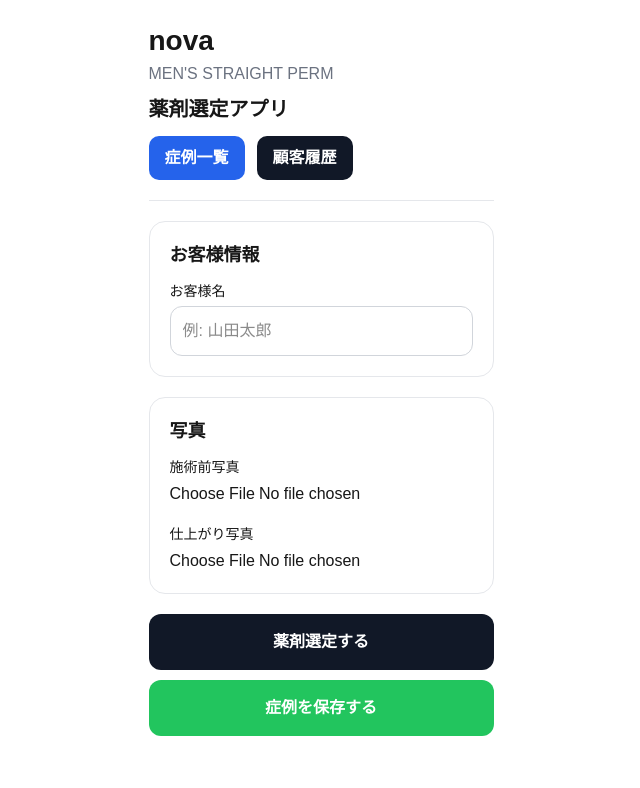
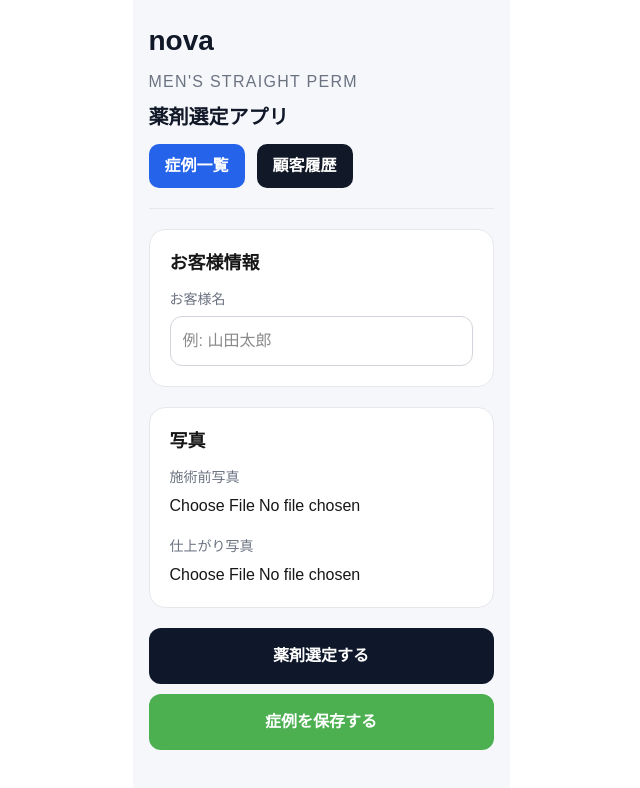
Before and after one commit to yosi080508050805-prog/nova-hair-app, a Next.js app: page / in a window 1280 px wide. Shown: the top 788 px of the page, without its empty margins (319-959 px from the left). Built offline with nearby package versions, Linux system fonts and the light colour scheme; no server answers.

Commit message:
replace home page with clean version

```diff
--- a/app/page.tsx
+++ b/app/page.tsx
@@ -2,7 +2,7 @@
 
 import { createClient } from "@supabase/supabase-js";
 import Link from "next/link";
-import { useEffect, useMemo, useState } from "react";
+import { useState } from "react";
 
 const supabaseUrl = process.env.NEXT_PUBLIC_SUPABASE_URL!;
 const supabaseKey =
@@ -10,25 +10,11 @@ const supabaseKey =
 
 const supabase = createClient(supabaseUrl, supabaseKey);
 
-type SavedCase = {
-  id: number;
-  customerName: string;
-  title: string;
-  date: string;
-  serviceArea: string;
-  root: string;
-  tip: string;
-  treatment: string;
-  warning: string;
-  memo: string;
-  beforePhotoUrl?: string;
-  afterPhotoUrl?: string;
-};
-
 export default function Home() {
   const [customerName, setCustomerName] = useState("");
   const [beforePhotoUrl, setBeforePhotoUrl] = useState("");
   const [afterPhotoUrl, setAfterPhotoUrl] = useState("");
+  const [loading, setLoading] = useState(false);
 
   const handlePhotoChange = async (
     e: React.ChangeEvent<HTMLInputElement>,
@@ -37,14 +23,16 @@ export default function Home() {
     if (!e.target.files?.length) return;
 
     const file = e.target.files[0];
-
     const fileName = `${Date.now()}_${file.name}`;
 
-    const { data, error } = await supabase.storage
+    setLoading(true);
+
+    const { error } = await supabase.storage
       .from("photos")
       .upload(fileName, file);
 
     if (error) {
+      setLoading(false);
       alert("アップロード失敗");
       return;
     }
@@ -58,66 +46,96 @@ export default function Home() {
     } else {
       setAfterPhotoUrl(urlData.publicUrl);
     }
+
+    setLoading(false);
   };
 
-  const cardStyle = {
+  const cardStyle: React.CSSProperties = {
     background: "white",
     borderRadius: "16px",
     padding: "20px",
     marginBottom: "20px",
-    border: "1px solid #e5e7eb"
+    border: "1px solid #e5e7eb",
   };
 
-  const sectionTitleStyle = {
+  const sectionTitleStyle: React.CSSProperties = {
     fontSize: "18px",
-    fontWeight: 600,
-    marginBottom: "12px"
+    fontWeight: 700,
+    marginBottom: "12px",
   };
 
-  const smallLabelStyle = {
+  const smallLabelStyle: React.CSSProperties = {
     fontSize: "14px",
-    marginBottom: "4px"
+    marginBottom: "6px",
+    color: "#6b7280",
   };
 
-  const photoPreviewStyle = {
+  const inputStyle: React.CSSProperties = {
+    width: "100%",
+    padding: "12px",
+    borderRadius: "12px",
+    border: "1px solid #d1d5db",
+    fontSize: "16px",
+    boxSizing: "border-box",
+    background: "white",
+  };
+
+  const photoPreviewStyle: React.CSSProperties = {
     width: "100%",
     marginTop: "10px",
-    borderRadius: "12px"
+    borderRadius: "12px",
+    border: "1px solid #e5e7eb",
   };
 
   return (
     <main
       style={{
-        maxWidth: "700px",
+        maxWidth: "760px",
         margin: "0 auto",
-        padding: "20px"
+        padding: "20px 16px 60px",
+        minHeight: "100vh",
+        background: "#f5f7fb",
       }}
     >
-      <h1 style={{ fontSize: "28px", fontWeight: 700 }}>
+      <h1
+        style={{
+          fontSize: "28px",
+          fontWeight: 700,
+          marginBottom: "8px",
+          color: "#111827",
+        }}
+      >
         nova
       </h1>
 
-      <p style={{ color: "#6b7280" }}>
-        MEN'S STRAIGHT PERM
+      <p
+        style={{
+          color: "#6b7280",
+          letterSpacing: "0.08em",
+          marginBottom: "8px",
+        }}
+      >
+        MEN&apos;S STRAIGHT PERM
       </p>
 
       <p
         style={{
           fontSize: "20px",
           fontWeight: 700,
-          marginTop: "8px"
+          color: "#111827",
+          marginBottom: "8px",
         }}
       >
         薬剤選定アプリ
       </p>
 
-      {/* ナビボタン */}
       <div
         style={{
           display: "flex",
           gap: "12px",
           marginTop: "12px",
-          marginBottom: "20px"
+          marginBottom: "20px",
+          flexWrap: "wrap",
         }}
       >
         <Link
@@ -128,7 +146,8 @@ export default function Home() {
             padding: "10px 16px",
             borderRadius: "10px",
             textDecoration: "none",
-            fontWeight: 600
+            fontWeight: 600,
+            display: "inline-block",
           }}
         >
           症例一覧
@@ -142,7 +161,8 @@ export default function Home() {
             padding: "10px 16px",
             borderRadius: "10px",
             textDecoration: "none",
-            fontWeight: 600
+            fontWeight: 600,
+            display: "inline-block",
           }}
         >
           顧客履歴
@@ -153,82 +173,55 @@ export default function Home() {
         style={{
           marginBottom: "20px",
           border: "none",
-          borderTop: "1px solid #e5e7eb"
+          borderTop: "1px solid #e5e7eb",
         }}
       />
 
-      {/* 顧客情報 */}
       <section style={cardStyle}>
-        <h2 style={sectionTitleStyle}>
-          お客様情報
-        </h2>
+        <h2 style={sectionTitleStyle}>お客様情報</h2>
 
         <div>
-          <p style={smallLabelStyle}>
-            お客様名
-          </p>
-
+          <p style={smallLabelStyle}>お客様名</p>
           <input
             type="text"
             value={customerName}
-            onChange={(e) =>
-              setCustomerName(e.target.value)
-            }
+            onChange={(e) => setCustomerName(e.target.value)}
             placeholder="例: 山田太郎"
-            style={{
-              width: "100%",
-              padding: "12px",
-              borderRadius: "12px",
-              border: "1px solid #d1d5db",
-              fontSize: "16px"
-            }}
+            style={inputStyle}
           />
         </div>
       </section>
 
-      {/* 写真 */}
       <section style={cardStyle}>
-        <h2 style={sectionTitleStyle}>
-          写真
-        </h2>
+        <h2 style={sectionTitleStyle}>写真</h2>
 
         <div style={{ marginBottom: "18px" }}>
-          <p style={smallLabelStyle}>
-            施術前写真
-          </p>
-
+          <p style={smallLabelStyle}>施術前写真</p>
           <input
             type="file"
             accept="image/*"
-            onChange={(e) =>
-              handlePhotoChange(e, "before")
-            }
+            onChange={(e) => handlePhotoChange(e, "before")}
           />
-
           {beforePhotoUrl && (
             <img
               src={beforePhotoUrl}
+              alt="施術前"
               style={photoPreviewStyle}
             />
           )}
         </div>
 
         <div>
-          <p style={smallLabelStyle}>
-            仕上がり写真
-          </p>
-
+          <p style={smallLabelStyle}>仕上がり写真</p>
           <input
             type="file"
             accept="image/*"
-            onChange={(e) =>
-              handlePhotoChange(e, "after")
-            }
+            onChange={(e) => handlePhotoChange(e, "after")}
           />
-
           {afterPhotoUrl && (
             <img
               src={afterPhotoUrl}
+              alt="仕上がり"
               style={photoPreviewStyle}
             />
           )}
@@ -236,29 +229,35 @@ export default function Home() {
       </section>
 
       <button
+        type="button"
         style={{
           width: "100%",
           padding: "16px",
-          background: "#111827",
+          background: "#0f172a",
           color: "white",
           borderRadius: "12px",
-          fontWeight: 600,
+          fontWeight: 700,
           border: "none",
-          marginBottom: "10px"
+          marginBottom: "10px",
+          cursor: "pointer",
         }}
       >
         薬剤選定する
       </button>
 
       <button
+        type="button"
+        disabled={loading}
         style={{
           width: "100%",
           padding: "16px",
-          background: "#22c55e",
+          background: "#4caf50",
           color: "white",
           borderRadius: "12px",
-          fontWeight: 600,
-          border: "none"
+          fontWeight: 700,
+          border: "none",
+          cursor: loading ? "not-allowed" : "pointer",
+          opacity: loading ? 0.7 : 1,
         }}
       >
         症例を保存する
```
